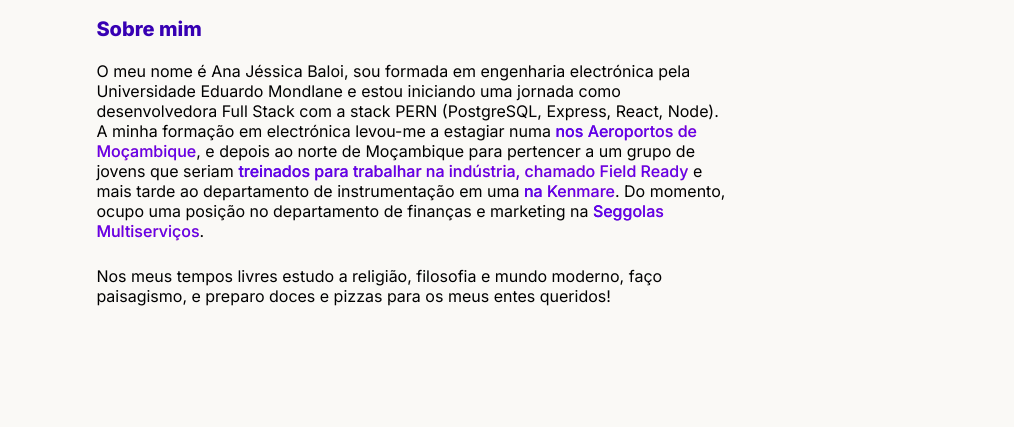
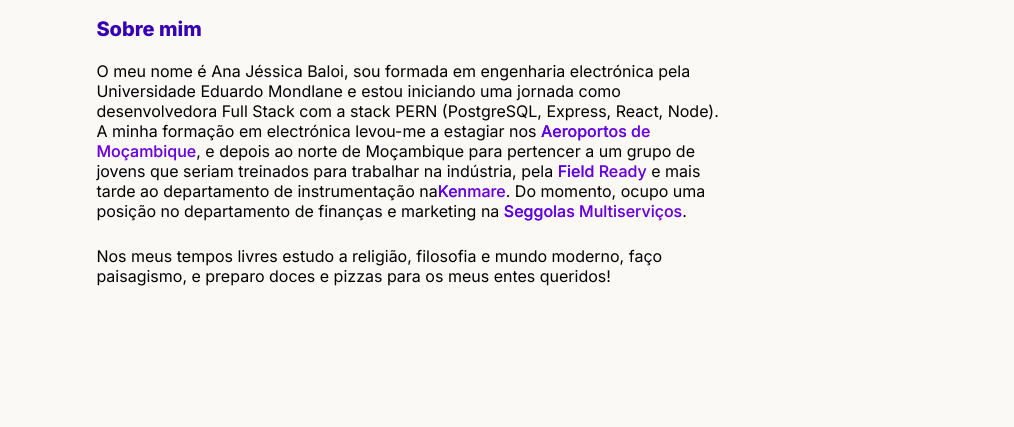
Before and after one commit to ACBaloi/Portfolio-Page, a website: page index.html in a window 1280 px wide. Shown: the part 373-800 px from the top of the page, without its empty margins (70-1084 px from the left). Drawn offline with nearby package versions, Linux system fonts and the light colour scheme.

Commit message:
Made more corrections

```diff
--- a/index.html
+++ b/index.html
@@ -66,7 +66,7 @@
                     <div class="about">
                         <h1>Olá, sou <span>Ana Jéssica</span></h1>
                         <h2>Sobre mim</h2>
-                        <p>O meu nome é Ana Jéssica Baloi, sou formada em engenharia electrónica pela Universidade Eduardo Mondlane e estou iniciando uma jornada como desenvolvedora Full Stack com a stack PERN (PostgreSQL, Express, React, Node). A minha formação em electrónica levou-me a estagiar numa <span><a href="https://www.aeroportos.co.mz/en/" target="_blank">nos Aeroportos de Moçambique</a></span>, e depois ao norte de Moçambique para pertencer a um grupo de jovens que seriam <span><a href="https://www.getfieldready.com/" target="_blank">treinados para trabalhar na indústria, chamado Field Ready</a></span> e mais tarde ao departamento de instrumentação em uma <span><a href="https://www.kenmareresources.com/en" target="_blank">na Kenmare</a></span>. Do momento, ocupo uma posição no departamento de finanças e marketing na <span><a href="https://www.seggolas.co.mz/" target="_blank">Seggolas Multiserviços</a></span>.</p>
+                        <p>O meu nome é Ana Jéssica Baloi, sou formada em engenharia electrónica pela Universidade Eduardo Mondlane e estou iniciando uma jornada como desenvolvedora Full Stack com a stack PERN (PostgreSQL, Express, React, Node). A minha formação em electrónica levou-me a estagiar nos <span><a href="https://www.aeroportos.co.mz/en/" target="_blank">Aeroportos de Moçambique</a></span>, e depois ao norte de Moçambique para pertencer a um grupo de jovens que seriam treinados para trabalhar na indústria, pela <span><a href="https://www.getfieldready.com/" target="_blank"> Field Ready</a></span> e mais tarde ao departamento de instrumentação na<span><a href="https://www.kenmareresources.com/en" target="_blank">Kenmare</a></span>. Do momento, ocupo uma posição no departamento de finanças e marketing na <span><a href="https://www.seggolas.co.mz/" target="_blank">Seggolas Multiserviços</a></span>.</p>
                         <p>Nos meus tempos livres estudo a religião, filosofia e mundo moderno, faço paisagismo, e preparo doces e pizzas para os meus entes queridos!</p>
                     </div>
                 </section>
```
